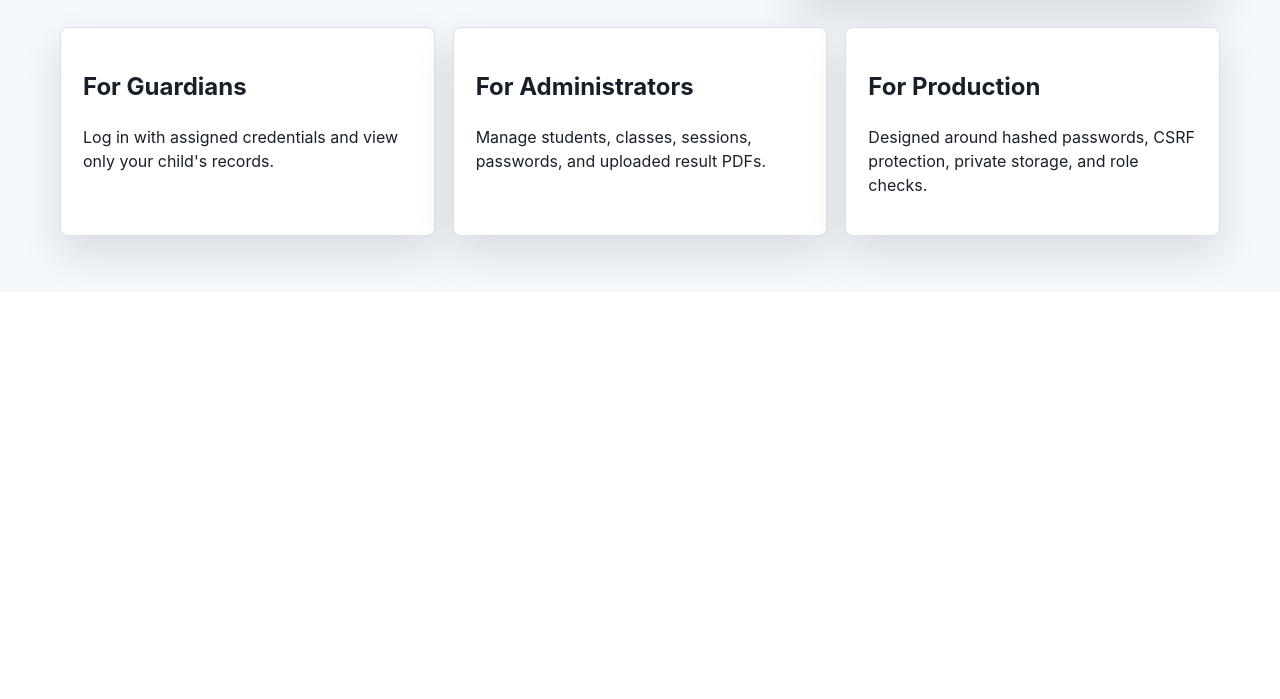
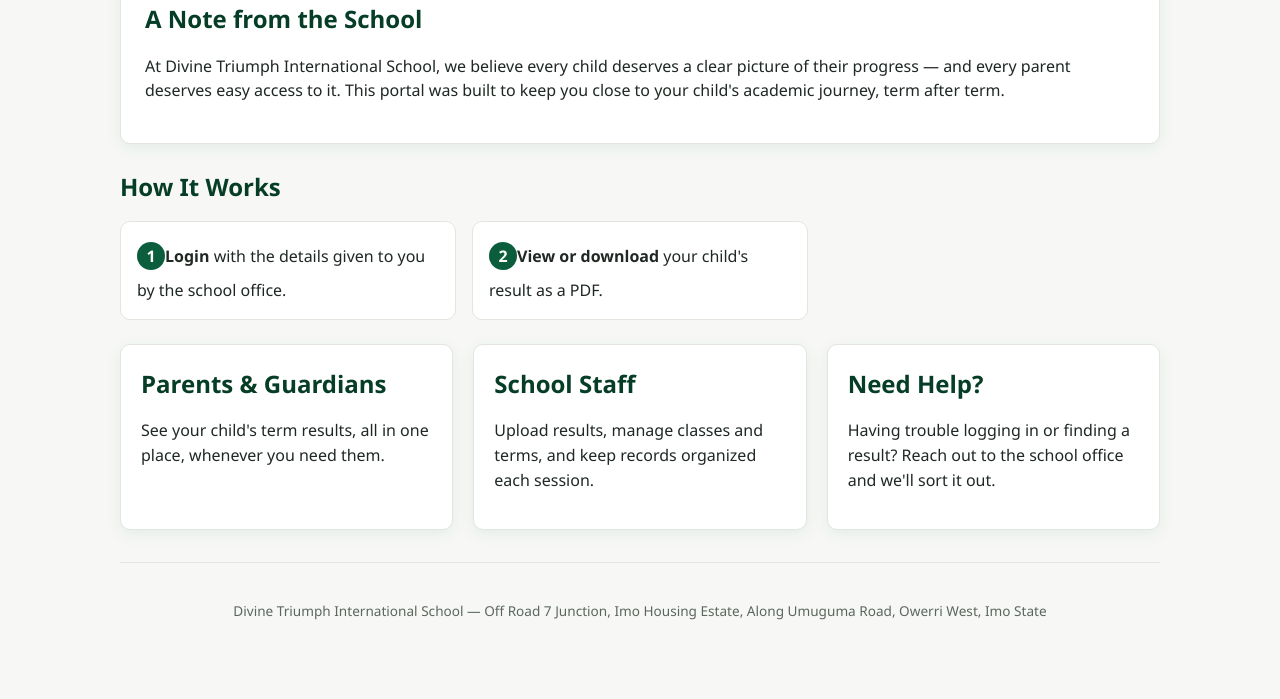
Before and after one commit to Firadwelt06/Student-Report-Portal, a Django app: page / in a window 1280 px wide. Shown: the part 640-1339 px from the top of the page. Before the commit the page ends 924 px from the top, so only its background shows below. Run offline with Django 5.2, Linux system fonts and the light colour scheme.

Commit message:
Upgrade and Update; add a review form and updated the styles for the dashboard and home page. Added a new view for handling the review form submission and updated the URL patterns accordingly.

```diff
--- a/portal/urls.py
+++ b/portal/urls.py
@@ -25,4 +25,5 @@ urlpatterns = [
     path("admin-portal/classes/", views.classes_manage, name="classes_manage"),
     path("admin-portal/classes/<int:class_id>/edit/", views.class_edit, name="class_edit"),
     path("admin-portal/classes/<int:class_id>/delete/", views.class_delete, name="class_delete"),
+    path("feedback/", views.submit_feedback, name="submit_feedback"),
 ]
--- a/portal/views.py
+++ b/portal/views.py
@@ -17,6 +17,10 @@ from django.http import FileResponse, Http404
 from django.shortcuts import get_object_or_404, redirect, render
 from django.urls import reverse_lazy
 from django.views.decorators.clickjacking import xframe_options_sameorigin
+from django.core.mail import send_mail
+from django.shortcuts import redirect
+from django.contrib import messages
+from django.contrib.auth.decorators import login_required
 
 from .decorators import admin_required
 from .forms import (
@@ -109,6 +113,22 @@ def download_result(request, result_id):
     response["Cache-Control"] = "private, no-store"
     return response
 
+@login_required
+def submit_feedback(request):
+    if request.method == "POST":
+        subject = request.POST.get("subject")
+        message = request.POST.get("message")
+        contact = request.POST.get("contact", "not provided")
+        student_id = request.POST.get("student_id")
+
+        send_mail(
+            subject=f"[Portal Feedback] {subject}",
+            message=f"Student ID: {student_id}\nContact: {contact}\n\n{message}",
+            from_email=None,  # uses DEFAULT_FROM_EMAIL
+            recipient_list=["adeleyebukola587@gmail.com"],
+        )
+        messages.success(request, "Thanks — your feedback has been sent to the school office.")
+    return redirect("dashboard")
 
 @admin_required
 def admin_dashboard(request):
--- a/static/portal/styles.css
+++ b/static/portal/styles.css
@@ -1,419 +1,353 @@
+/* ==========================================================
+   Divine Triumph International School Result Portal
+   Base styles + component styles for base.html, home.html,
+   dashboard.html
+   ========================================================== */
+
 :root {
-    color-scheme: light;
-    --ink: #17202a;
-    --muted: #637083;
-    --line: #d9e1ea;
-    --surface: #ffffff;
-    --soft: #f4f7fb;
-    --brand: #0f766e;
-    --brand-dark: #0b4f4a;
-    --accent: #c2410c;
-    --danger: #b42318;
-    --shadow: 0 18px 40px rgba(23, 32, 42, 0.12);
+    --color-primary: #0b5d3b;
+    --color-primary-dark: #063d27;
+    --color-accent: #d4a017;
+    --color-bg: #f7f8f5;
+    --color-surface: #ffffff;
+    --color-text: #1f2823;
+    --color-muted: #5b665f;
+    --color-border: #e1e6df;
+    --radius: 10px;
+    --shadow: 0 4px 16px rgba(11, 93, 59, 0.08);
+    --font-body: "Segoe UI", system-ui, -apple-system, sans-serif;
 }
 
-* {
-    box-sizing: border-box;
-}
+* { box-sizing: border-box; }
 
 body {
     margin: 0;
-    color: var(--ink);
-    background: var(--soft);
-    font-family: Inter, ui-sans-serif, system-ui, -apple-system, BlinkMacSystemFont, "Segoe UI", sans-serif;
-    line-height: 1.5;
+    font-family: var(--font-body);
+    background: var(--color-bg);
+    color: var(--color-text);
+    line-height: 1.55;
 }
 
-a {
-    color: inherit;
+main {
+    max-width: 1080px;
+    margin: 0 auto;
+    padding: 2rem 1.25rem 4rem;
 }
+
+h1, h2 { margin: 0 0 0.5rem; color: var(--color-primary-dark); }
+
+a { color: var(--color-primary); text-decoration: none; }
+a:hover { text-decoration: underline; }
+
+/* ---------------- Header ---------------- */
 
 .site-header {
     display: flex;
     align-items: center;
     justify-content: space-between;
-    gap: 24px;
-    padding: 16px clamp(18px, 4vw, 56px);
-    background: var(--surface);
-    border-bottom: 1px solid var(--line);
-    position: sticky;
-    top: 0;
-    z-index: 10;
+    padding: 1rem 1.5rem;
+    background: var(--color-surface);
+    border-bottom: 1px solid var(--color-border);
 }
 
 .brand {
-    display: inline-flex;
+    display: flex;
     align-items: center;
-    gap: 12px;
+    gap: 0.75rem;
     text-decoration: none;
+    color: var(--color-text);
 }
 
-.brand-mark {
-    display: grid;
-    place-items: center;
-    width: 42px;
-    height: 42px;
-    border-radius: 8px;
-    background: var(--brand);
-    color: white;
-    font-weight: 800;
+.brand-logo { height: 44px; width: auto; }
+
+.brand strong { display: block; font-size: 1rem; color: var(--color-primary-dark); }
+.brand small { color: var(--color-muted); font-size: 0.8rem; }
+
+.nav { display: flex; gap: 1.25rem; align-items: center; }
+.nav a {
+    font-weight: 600;
+    color: var(--color-primary-dark);
 }
 
-.brand-logo {
-    width: 46px;
-    height: 46px;
-    object-fit: contain;
-    border-radius: 8px;
-    background: white;
+/* ---------------- Messages ---------------- */
+
+.messages {
+    max-width: 1080px;
+    margin: 1rem auto 0;
+    padding: 0 1.25rem;
 }
 
-.brand small {
-    display: block;
-    color: var(--muted);
+.message {
+    padding: 0.75rem 1rem;
+    border-radius: var(--radius);
+    background: #eaf3ee;
+    border: 1px solid #c9e0d2;
+    margin-bottom: 0.5rem;
 }
 
-.nav,
-.button-row,
-.actions {
-    display: flex;
-    align-items: center;
-    gap: 10px;
-    flex-wrap: wrap;
+.message.error { background: #fbe9e9; border-color: #f0c2c2; }
+.message.success { background: #eaf6ec; border-color: #bfe3c6; }
+
+/* ---------------- Home: session banner ---------------- */
+
+.session-banner {
+    background: var(--color-accent);
+    color: #3a2a00;
+    text-align: center;
+    padding: 0.6rem 1rem;
+    border-radius: var(--radius);
+    font-weight: 600;
+    margin-bottom: 1.5rem;
 }
 
-.nav a,
-.actions a {
-    color: var(--brand-dark);
+/* ---------------- Home: hero ---------------- */
+
+.hero {
+    display: grid;
+    grid-template-columns: 1.2fr 1fr;
+    gap: 2rem;
+    align-items: center;
+    padding: 2.5rem 0;
+}
+
+.hero .eyebrow {
+    text-transform: uppercase;
+    letter-spacing: 0.08em;
+    font-size: 0.8rem;
+    font-weight: 700;
+    color: var(--color-accent);
+}
+
+.hero h1 { font-size: 2.1rem; }
+
+.hero-panel {
+    display: flex;
+    flex-direction: column;
+    gap: 1rem;
+}
+
+.hero-panel div {
+    background: var(--color-surface);
+    border: 1px solid var(--color-border);
+    border-radius: var(--radius);
+    padding: 1rem 1.25rem;
+    box-shadow: var(--shadow);
+}
+
+.hero-panel .metric {
+    display: block;
+    font-weight: 700;
+    color: var(--color-primary);
+    margin-bottom: 0.25rem;
+}
+
+.button {
+    display: inline-block;
+    padding: 0.7rem 1.4rem;
+    border-radius: var(--radius);
     font-weight: 700;
     text-decoration: none;
 }
 
-main {
-    width: min(1160px, calc(100% - 32px));
-    margin: 0 auto;
-    padding: 32px 0 56px;
+.button.primary {
+    background: var(--color-primary);
+    color: #fff;
 }
 
-.hero {
-    display: grid;
-    grid-template-columns: minmax(0, 1.25fr) minmax(280px, 0.75fr);
-    gap: 28px;
-    min-height: 460px;
-    align-items: stretch;
+.button.primary:hover {
+    background: var(--color-primary-dark);
+    text-decoration: none;
 }
 
-.hero-copy {
-    display: flex;
-    flex-direction: column;
-    justify-content: center;
-    padding: clamp(28px, 5vw, 64px);
-    background:
-        linear-gradient(120deg, rgba(15, 118, 110, 0.92), rgba(23, 32, 42, 0.88)),
-        url("https://images.unsplash.com/photo-1523050854058-8df90110c9f1?auto=format&fit=crop&w=1400&q=80");
-    background-size: cover;
-    background-position: center;
-    color: white;
-    border-radius: 8px;
-}
+/* ---------------- Home: welcome note ---------------- */
 
-.hero h1,
-.page-heading h1,
-.form-page h1,
-.auth-layout h1 {
-    margin: 0 0 12px;
-    font-size: clamp(2.2rem, 5vw, 4.8rem);
-    line-height: 1;
-    letter-spacing: 0;
-}
-
-.hero p {
-    max-width: 650px;
-    font-size: 1.1rem;
-}
-
-.hero-panel,
-.form-card,
-.list-panel,
-.table-section,
-.details-grid article,
-.feature-grid article {
-    background: var(--surface);
-    border: 1px solid var(--line);
-    border-radius: 8px;
+.welcome-note {
+    background: var(--color-surface);
+    border: 1px solid var(--color-border);
+    border-radius: var(--radius);
+    padding: 1.5rem;
+    margin: 1.5rem 0;
     box-shadow: var(--shadow);
 }
 
-.hero-panel {
-    display: grid;
-    align-content: center;
-    gap: 18px;
-    padding: 28px;
+/* ---------------- Home: how it works ---------------- */
+
+.how-it-works {
+    margin: 1.5rem 0;
 }
 
-.metric {
-    display: block;
-    font-size: 1.9rem;
-    font-weight: 800;
-    color: var(--accent);
+.how-it-works ol {
+    display: grid;
+    grid-template-columns: repeat(3, 1fr);
+    gap: 1rem;
+    padding: 0;
+    list-style: none;
+    counter-reset: step;
 }
 
-.eyebrow {
-    color: var(--accent);
-    font-size: 0.78rem;
-    font-weight: 800;
-    letter-spacing: 0.12em;
-    text-transform: uppercase;
+.how-it-works li {
+    counter-increment: step;
+    background: var(--color-surface);
+    border: 1px solid var(--color-border);
+    border-radius: var(--radius);
+    padding: 1.25rem 1rem 1rem;
+    position: relative;
 }
 
-.button {
+.how-it-works li::before {
+    content: counter(step);
     display: inline-flex;
     align-items: center;
     justify-content: center;
-    min-height: 42px;
-    padding: 10px 16px;
-    border: 1px solid var(--line);
-    border-radius: 8px;
-    background: white;
-    color: var(--ink);
-    font-weight: 800;
-    text-decoration: none;
-    cursor: pointer;
+    width: 28px;
+    height: 28px;
+    border-radius: 50%;
+    background: var(--color-primary);
+    color: #fff;
+    font-weight: 700;
+    margin-bottom: 0.5rem;
 }
 
-.button.primary {
-    background: var(--brand);
-    border-color: var(--brand);
-    color: white;
+/* ---------------- Home: feature grid ---------------- */
+
+.feature-grid {
+    display: grid;
+    grid-template-columns: repeat(3, 1fr);
+    gap: 1.25rem;
+    margin: 1.5rem 0;
 }
 
-.button.danger {
-    background: var(--danger);
-    border-color: var(--danger);
-    color: white;
+.feature-grid article {
+    background: var(--color-surface);
+    border: 1px solid var(--color-border);
+    border-radius: var(--radius);
+    padding: 1.25rem;
+    box-shadow: var(--shadow);
 }
 
-.feature-grid,
+/* ---------------- Home: address footer strip ---------------- */
+
+.school-address {
+    text-align: center;
+    color: var(--color-muted);
+    font-size: 0.85rem;
+    padding-top: 1.5rem;
+    border-top: 1px solid var(--color-border);
+    margin-top: 2rem;
+}
+
+/* ---------------- Dashboard: page heading ---------------- */
+
+.page-heading { margin-bottom: 1.5rem; }
+.page-heading .eyebrow {
+    text-transform: uppercase;
+    letter-spacing: 0.08em;
+    font-size: 0.8rem;
+    font-weight: 700;
+    color: var(--color-accent);
+}
+
+/* ---------------- Dashboard: details grid ---------------- */
+
 .details-grid {
     display: grid;
-    grid-template-columns: repeat(3, minmax(0, 1fr));
-    gap: 18px;
-    margin-top: 28px;
+    grid-template-columns: repeat(4, 1fr);
+    gap: 1rem;
+    margin-bottom: 2rem;
 }
 
-.feature-grid article,
 .details-grid article {
-    padding: 22px;
+    background: var(--color-surface);
+    border: 1px solid var(--color-border);
+    border-radius: var(--radius);
+    padding: 1rem;
 }
 
 .details-grid span {
     display: block;
-    color: var(--muted);
+    font-size: 0.75rem;
+    text-transform: uppercase;
+    color: var(--color-muted);
+    margin-bottom: 0.25rem;
 }
 
-.details-grid strong {
-    display: block;
-    margin-top: 6px;
-    font-size: 1.35rem;
+/* ---------------- Dashboard: table section ---------------- */
+
+.table-section { margin-bottom: 2.5rem; }
+
+.section-header { margin-bottom: 1rem; }
+
+.table-wrap {
+    background: var(--color-surface);
+    border: 1px solid var(--color-border);
+    border-radius: var(--radius);
+    overflow-x: auto;
+    box-shadow: var(--shadow);
 }
 
-.auth-layout,
-.form-page,
-.page-heading {
-    display: grid;
-    grid-template-columns: minmax(0, 0.8fr) minmax(320px, 1fr);
-    gap: 28px;
-    align-items: start;
+table { width: 100%; border-collapse: collapse; }
+
+th, td {
+    text-align: left;
+    padding: 0.75rem 1rem;
+    border-bottom: 1px solid var(--color-border);
+    white-space: nowrap;
 }
 
-.page-heading {
-    grid-template-columns: 1fr;
-    margin-bottom: 24px;
+th { background: #eef4ef; color: var(--color-primary-dark); font-size: 0.85rem; }
+
+td.actions a { margin-right: 0.75rem; font-weight: 600; }
+
+/* ---------------- Dashboard: feedback form ---------------- */
+
+.feedback-section {
+    background: var(--color-surface);
+    border: 1px solid var(--color-border);
+    border-radius: var(--radius);
+    padding: 1.5rem;
+    box-shadow: var(--shadow);
 }
 
-.admin-heading {
-    grid-template-columns: 1fr auto;
-    align-items: end;
+.feedback-form {
+    display: flex;
+    flex-direction: column;
+    gap: 0.4rem;
+    max-width: 480px;
+    margin-top: 1rem;
 }
 
-.form-card {
-    display: grid;
-    gap: 16px;
-    padding: 24px;
+.feedback-form label {
+    font-size: 0.85rem;
+    font-weight: 600;
+    color: var(--color-muted);
+    margin-top: 0.5rem;
 }
 
-.form-card.wide {
-    max-width: 760px;
+.feedback-form select,
+.feedback-form textarea,
+.feedback-form input[type="text"] {
+    padding: 0.6rem 0.75rem;
+    border: 1px solid var(--color-border);
+    border-radius: var(--radius);
+    font-family: inherit;
+    font-size: 0.95rem;
 }
 
-label span,
-.form-card label {
-    display: grid;
-    gap: 7px;
-    font-weight: 700;
-}
+.feedback-form textarea { resize: vertical; }
 
-input,
-select,
-textarea {
-    width: 100%;
-    min-height: 42px;
-    border: 1px solid var(--line);
-    border-radius: 8px;
-    padding: 10px 12px;
-    font: inherit;
-    background: white;
-}
-
-.errorlist {
-    margin: 4px 0 0;
-    padding-left: 18px;
-    color: var(--danger);
-    font-weight: 600;
-}
-
-.messages {
-    width: min(1160px, calc(100% - 32px));
-    margin: 18px auto 0;
-}
-
-.message {
-    padding: 12px 16px;
-    border-radius: 8px;
-    background: #e7f6ee;
-    border: 1px solid #b9e4ca;
-}
-
-.toolbar,
-.section-header {
-    display: flex;
-    align-items: center;
-    justify-content: space-between;
-    gap: 16px;
-    margin: 24px 0 14px;
-}
-
-.search-form {
-    display: flex;
-    gap: 10px;
-    flex: 1;
-}
-
-.table-section {
-    overflow: hidden;
-}
-
-.table-section h2 {
-    margin: 0;
-    padding: 20px 20px 0;
-}
-
-.table-wrap {
-    overflow-x: auto;
-}
-
-table {
-    width: 100%;
-    border-collapse: collapse;
-    min-width: 720px;
-}
-
-th,
-td {
-    padding: 14px 18px;
-    border-top: 1px solid var(--line);
-    text-align: left;
-}
-
-th {
-    color: var(--muted);
-    font-size: 0.82rem;
-    text-transform: uppercase;
-}
-
-.two-column {
-    grid-template-columns: minmax(280px, 420px) 1fr;
-}
-
-.list-panel {
-    padding: 20px;
-}
-
-.list-row {
-    display: flex;
-    align-items: center;
-    justify-content: space-between;
-    gap: 16px;
-    padding: 10px 0;
-    border-bottom: 1px solid var(--line);
-}
-
-.list-row:last-child {
-    border-bottom: 0;
-}
-
-.pill {
-    display: inline-flex;
-    padding: 3px 8px;
-    border-radius: 999px;
-    background: #e7f6ee;
-    color: var(--brand-dark);
-    font-size: 0.75rem;
-    font-weight: 800;
-}
-
-.pill.muted {
-    background: #eef2f6;
-    color: var(--muted);
-}
-
-.link-button {
-    padding: 0;
-    border: 0;
-    background: transparent;
-    color: var(--brand-dark);
-    font: inherit;
-    font-weight: 800;
+.feedback-form button {
+    margin-top: 1rem;
+    align-self: flex-start;
+    border: none;
     cursor: pointer;
 }
 
-.csv-headings {
-    display: grid;
-    gap: 8px;
-    padding: 14px;
-    border: 1px solid var(--line);
-    border-radius: 8px;
-    background: var(--soft);
+/* ---------------- Responsive ---------------- */
+
+@media (max-width: 800px) {
+    .hero { grid-template-columns: 1fr; }
+    .feature-grid { grid-template-columns: 1fr; }
+    .how-it-works ol { grid-template-columns: 1fr; }
+    .details-grid { grid-template-columns: repeat(2, 1fr); }
+    .site-header { flex-wrap: wrap; gap: 0.75rem; }
 }
-
-.csv-headings code {
-    white-space: normal;
-    overflow-wrap: anywhere;
-}
-
-@media (max-width: 760px) {
-    .site-header,
-    .toolbar,
-    .admin-heading,
-    .search-form {
-        align-items: stretch;
-        flex-direction: column;
-    }
-
-    .hero,
-    .auth-layout,
-    .form-page,
-    .two-column,
-    .details-grid,
-    .feature-grid,
-    .admin-heading {
-        grid-template-columns: 1fr;
-    }
-
-    .hero-copy {
-        min-height: 380px;
-    }
-
-    .brand {
-        align-items: flex-start;
-    }
-}
--- a/templates/portal/home.html
+++ b/templates/portal/home.html
@@ -1,36 +1,60 @@
 {% extends "portal/base.html" %}
 {% block title %}Divine Triumph International School Result Portal{% endblock %}
 {% block content %}
+
+<section class="session-banner">
+    <p>{{ current_session|default:"2025/2026 Academic Session" }} &mdash; {{ current_term|default:"Third Term" }} results are now available</p>
+</section>
+
 <section class="hero">
     <div class="hero-copy">
-        <p class="eyebrow">Secure academic records</p>
-        <h1>Divine Triumph International School</h1>
-        <p>Parents and guardians can safely access approved student result PDFs after authentication.</p>
-        <a class="button primary" href="{% url 'login' %}">Open Portal</a>
+        <p class="eyebrow">Hardwork, Orderliness and Excellence</p>
+        <h1>Welcome to Divine Triumph International School</h1>
+        <p>Check your child's results anytime, right from home &mdash; no more waiting for report cards to come home in a bag.</p>
+        <a class="button primary" href="{% url 'login' %}">Login to Check Result</a>
     </div>
     <div class="hero-panel">
         <div>
-            <span class="metric">Private</span>
-            <p>PDFs are served only after account and ownership checks.</p>
+            <span class="metric">Always Available</span>
+            <p>Log in anytime during the term to view your child's result the moment it's uploaded.</p>
         </div>
         <div>
-            <span class="metric">Auditable</span>
-            <p>Results are tied to student, class, term, and academic session records.</p>
+            <span class="metric">Just for You</span>
+            <p>Every account only shows records for your own child &mdash; nothing more, nothing less.</p>
         </div>
     </div>
 </section>
+
+<section class="welcome-note">
+    <h2>A Note from the School</h2>
+    <p>At Divine Triumph International School, we believe every child deserves a clear picture of their progress &mdash; and every parent deserves easy access to it. This portal was built to keep you close to your child's academic journey, term after term.</p>
+</section>
+
+<section class="how-it-works">
+    <h2>How It Works</h2>
+    <ol>
+        <li><strong>Login</strong> with the details given to you by the school office.</li>
+        <li><strong>View or download</strong> your child's result as a PDF.</li>
+    </ol>
+</section>
+
 <section class="feature-grid">
     <article>
-        <h2>For Guardians</h2>
-        <p>Log in with assigned credentials and view only your child's records.</p>
+        <h2>Parents &amp; Guardians</h2>
+        <p>See your child's term results, all in one place, whenever you need them.</p>
     </article>
     <article>
-        <h2>For Administrators</h2>
-        <p>Manage students, classes, sessions, passwords, and uploaded result PDFs.</p>
+        <h2>School Staff</h2>
+        <p>Upload results, manage classes and terms, and keep records organized each session.</p>
     </article>
     <article>
-        <h2>For Production</h2>
-        <p>Designed around hashed passwords, CSRF protection, private storage, and role checks.</p>
+        <h2>Need Help?</h2>
+        <p>Having trouble logging in or finding a result? Reach out to the school office and we'll sort it out.</p>
     </article>
 </section>
+
+<section class="school-address">
+    <p>Divine Triumph International School &mdash; Off Road 7 Junction, Imo Housing Estate, Along Umuguma Road, Owerri West, Imo State</p>
+</section>
+
 {% endblock %}
```
Also changed, not shown: config/settings.py (+11 -0 lines), templates/portal/dashboard.html (+27 -0 lines).
